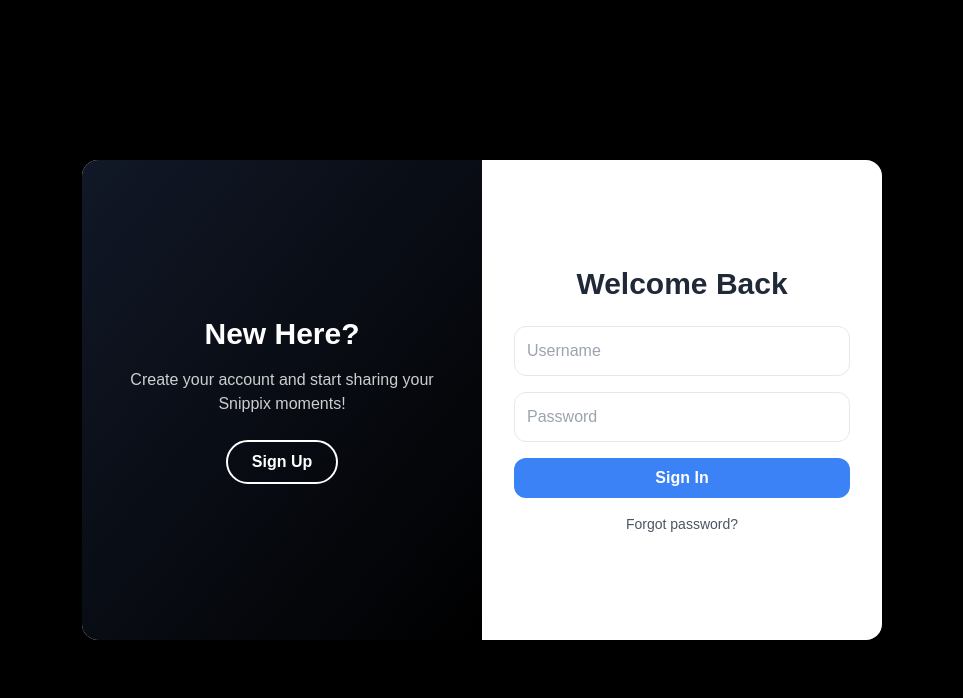
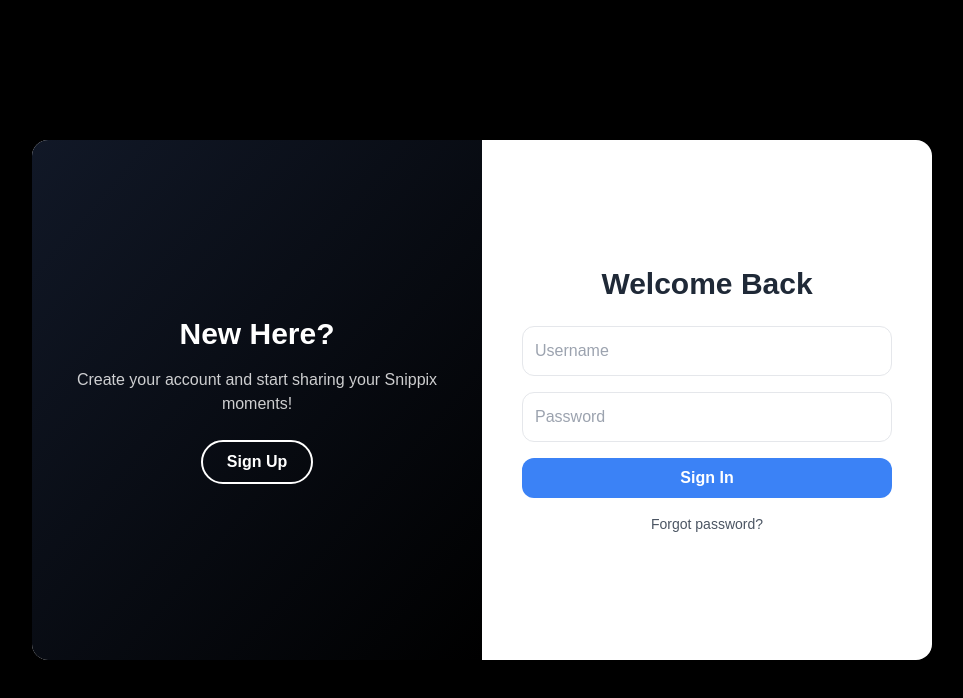
Before and after one commit to 4adhya/snippix, a React (Vite) app in the folder tailwindcss4/: page / in a window 1280 px wide. Shown: the top 698 px of the page, without its empty margins (158-1121 px from the left). Built offline with nearby package versions, Linux system fonts and the light colour scheme.

Commit message:
Updated login/signup box size and UI

```diff
--- a/tailwindcss4/src/components/AuthCard.jsx
+++ b/tailwindcss4/src/components/AuthCard.jsx
@@ -10,122 +10,123 @@ export default function AuthCard({ onAuthSuccess }) {
   };
 
   return (
-    <div className="relative flex items-center justify-center min-h-screen bg-transparent">
-      <div className="relative w-[800px] h-[480px] rounded-2xl shadow-2xl overflow-hidden flex bg-white">
+    <div className="relative flex items-center justify-center min-h-screen bg-black">
+      {/* Main Box */}
+      <div className="relative w-[900px] h-[520px] rounded-2xl shadow-2xl overflow-hidden flex bg-white">
 
-        {/* Sliding Black Panel */}
+        {/* Sliding Dark Panel */}
         <motion.div
           animate={{ x: isSignUp ? "100%" : "0%" }}
           transition={{ duration: 0.6, ease: "easeInOut" }}
-          className="absolute top-0 left-0 w-1/2 h-full z-20 bg-gradient-to-br from-gray-900 to-black text-white flex flex-col items-center justify-center px-8 text-center"
+          className="absolute top-0 left-0 w-1/2 h-full z-20
+                     bg-gradient-to-br from-gray-900 to-black text-white
+                     flex flex-col items-center justify-center px-10 text-center"
         >
           <h3 className="text-3xl font-bold mb-4">
-            {isSignUp ? "Hello, Friend!" : "New Here?"}
+            {isSignUp ? "Welcome Back!" : "New Here?"}
           </h3>
+
           <p className="mb-6 text-white/80">
             {isSignUp
-              ? "Already have an account? Sign in and continue your journey!"
+              ? "Sign in and continue your Snippix journey!"
               : "Create your account and start sharing your Snippix moments!"}
           </p>
+
           <button
             onClick={() => setIsSignUp(!isSignUp)}
-            className="border-2 border-white px-6 py-2 rounded-full font-semibold hover:bg-white hover:text-gray-900 transition"
+            className="border-2 border-white px-6 py-2 rounded-full font-semibold
+                       hover:bg-white hover:text-gray-900 transition"
           >
             {isSignUp ? "Sign In" : "Sign Up"}
           </button>
         </motion.div>
 
-        {/* Forms Container (moves horizontally) */}
-        <div className="relative z-10 w-full flex">
-          {/* Sign In Form */}
-          <motion.div
-            key="signin"
-            animate={{ x: isSignUp ? "-100%" : "0%" }}
-            transition={{ duration: 0.6, ease: "easeInOut" }}
-            className="w-1/2 flex items-center justify-center p-8"
-          >
+        {/* Forms Container */}
+        <div className="relative w-full flex">
+
+          {/* SIGN IN FORM */}
           {!isSignUp && (
             <motion.div
-                initial={{ opacity: 0, x: -100 }}
-                animate={{ opacity: 1, x: 400 }}
-                exit={{ opacity: 0, x: 100 }}
+              initial={{ opacity: 0, x: 80 }}
+              animate={{ opacity: 1, x: 0 }}
+              exit={{ opacity: 0, x: -80 }}
               transition={{ duration: 0.5 }}
-                className="w-full"
+              className="w-1/2 ml-[50%] flex items-center justify-center p-10"
             >
+              <div className="w-full">
                 <h2 className="text-3xl font-bold text-gray-800 mb-6 text-center">
                   Welcome Back
                 </h2>
+
                 <form onSubmit={handleSubmit} className="space-y-4">
                   <input
                     type="text"
                     placeholder="Username"
-                    className="w-full p-3 border rounded-xl focus:outline-none focus:ring-2 focus:ring-blue-500"
+                    className="w-full p-3 border rounded-xl focus:ring-2 focus:ring-blue-500"
                   />
                   <input
                     type="password"
                     placeholder="Password"
-                    className="w-full p-3 border rounded-xl focus:outline-none focus:ring-2 focus:ring-blue-500"
+                    className="w-full p-3 border rounded-xl focus:ring-2 focus:ring-blue-500"
                   />
                   <button
                     type="submit"
-                    className="w-full bg-blue-500 hover:bg-blue-600 text-white font-semibold py-2 rounded-xl transition"
+                    className="w-full bg-blue-500 hover:bg-blue-600 text-white font-semibold py-2 rounded-xl"
                   >
                     Sign In
                   </button>
                 </form>
+
                 <div className="text-sm text-center mt-4">
                   <button className="text-gray-600 hover:underline">
                     Forgot password?
                   </button>
                 </div>
+              </div>
             </motion.div>
           )}
-          </motion.div>
 
-          {/* Sign Up Form (Create Account) */}
-          <motion.div
-            key="signup"
-            animate={{ x: isSignUp ? "-100%" : "0%" }}
-            transition={{ duration: 0.6, ease: "easeInOut" }}
-            className="w-1/2 flex items-center justify-center p-8"
-          >
+          {/* SIGN UP FORM */}
           {isSignUp && (
             <motion.div
-                initial={{ opacity: 0, x: -100 }}
+              initial={{ opacity: 0, x: 80 }}
               animate={{ opacity: 1, x: 0 }}
-                exit={{ opacity: 0, x: 100 }}
+              exit={{ opacity: 0, x: -80 }}
               transition={{ duration: 0.5 }}
-                className="w-full"
+              className="w-1/2 ml-[50%] flex items-center justify-center p-10"
             >
+              <div className="w-full">
                 <h2 className="text-3xl font-bold text-gray-800 mb-6 text-center">
                   Create Account
                 </h2>
+
                 <form onSubmit={handleSubmit} className="space-y-4">
                   <input
                     type="text"
                     placeholder="Full Name"
-                    className="w-full p-3 border rounded-xl focus:outline-none focus:ring-2 focus:ring-sky-500"
+                    className="w-full p-3 border rounded-xl focus:ring-2 focus:ring-blue-500"
                   />
                   <input
                     type="text"
                     placeholder="Username"
-                    className="w-full p-3 border rounded-xl focus:outline-none focus:ring-2 focus:ring-sky-500"
+                    className="w-full p-3 border rounded-xl focus:ring-2 focus:ring-blue-500"
                   />
                   <input
                     type="password"
                     placeholder="Password"
-                    className="w-full p-3 border rounded-xl focus:outline-none focus:ring-2 focus:ring-sky-500"
+                    className="w-full p-3 border rounded-xl focus:ring-2 focus:ring-blue-500"
                   />
                   <button
                     type="submit"
-                    className="w-full bg-sky-500 hover:bg-sky-600 text-white font-semibold py-2 rounded-xl transition"
+                    className="w-full bg-blue-500 hover:bg-blue-600 text-white font-semibold py-2 rounded-xl"
                   >
                     Sign Up
                   </button>
                 </form>
+              </div>
             </motion.div>
           )}
-          </motion.div>
+
         </div>
       </div>
     </div>
```
Lines whose indentation alone changed are shown as unchanged.
